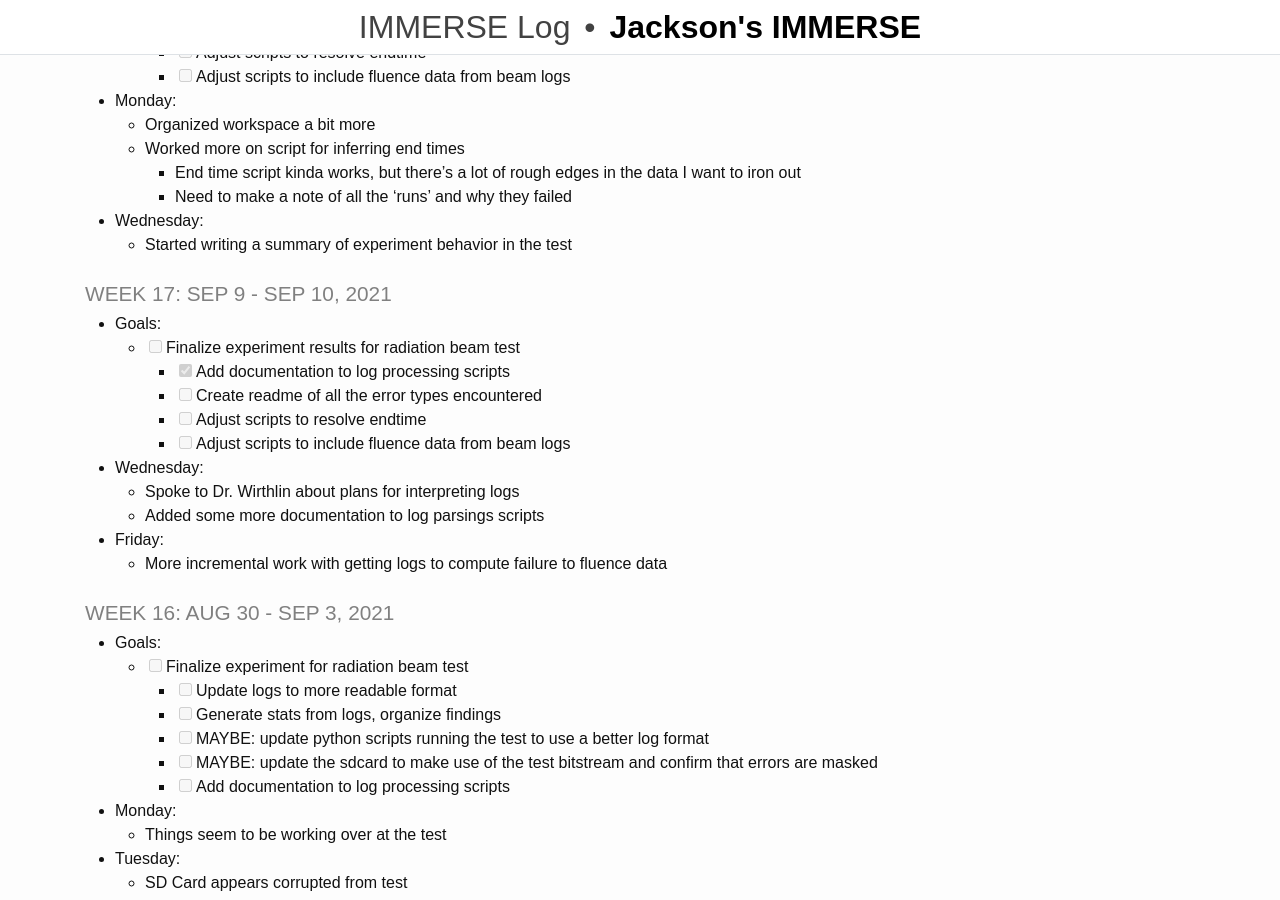
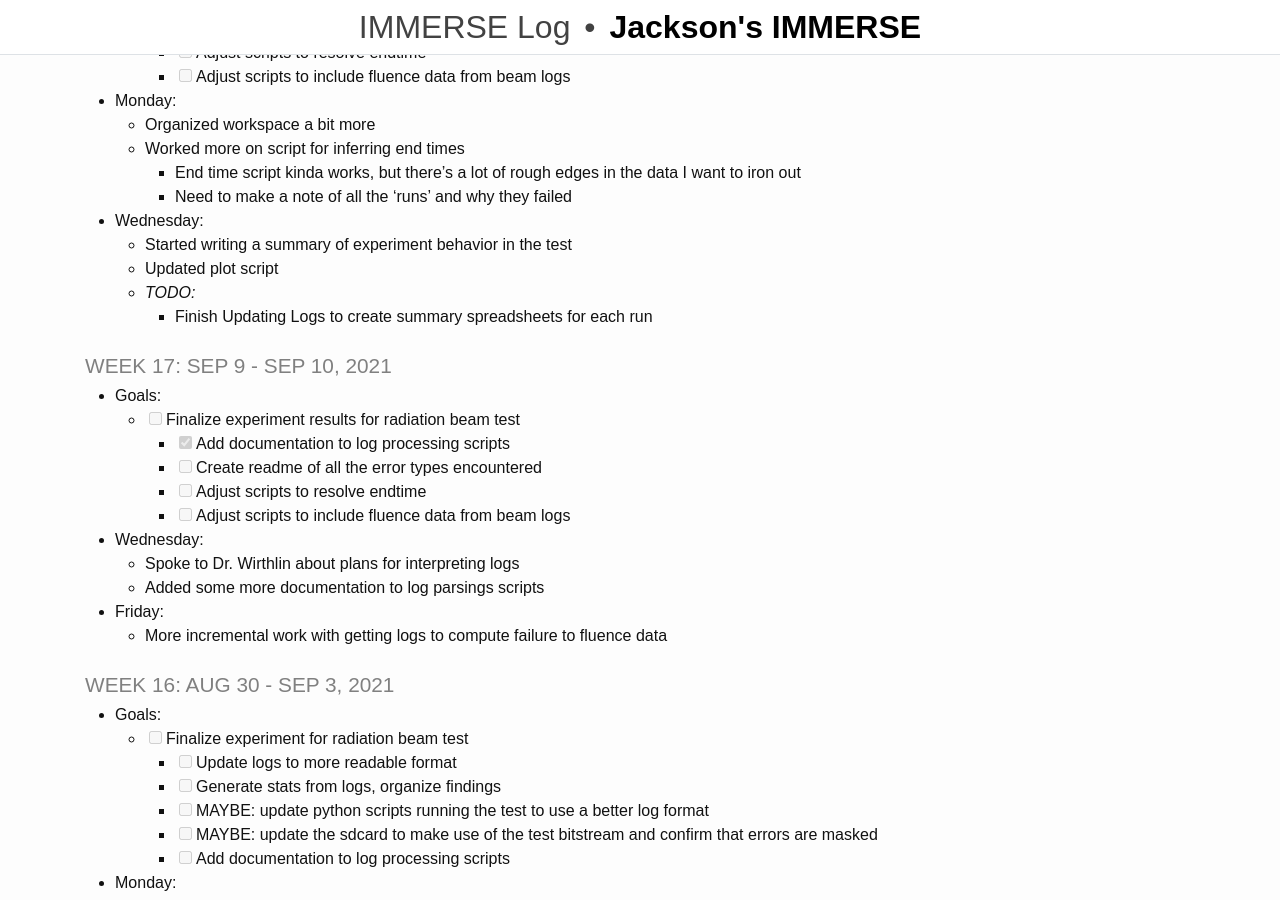
Before and after one commit to rjsmith1999/IMMERSE, a Jekyll site: the page built from _pages/log.md, in a window 1280 px wide and 900 px high, scrolled down 401 px. Built offline with Jekyll 4.4.1, drawn with Linux system fonts in a browser that asks for light colours.

Commit message:
Update Logs

```diff
--- a/_pages/log.md
+++ b/_pages/log.md
@@ -29,6 +29,9 @@ title: IMMERSE Log
 
 * **Wednesday**:
   - Started writing a summary of experiment behavior in the test
+  - Updated plot script
+  - _TODO:_
+    - Finish Updating Logs to create summary spreadsheets for each run
 
 ### Week 17: Sep 9 - Sep 10, 2021
 * **Goals**:
```
